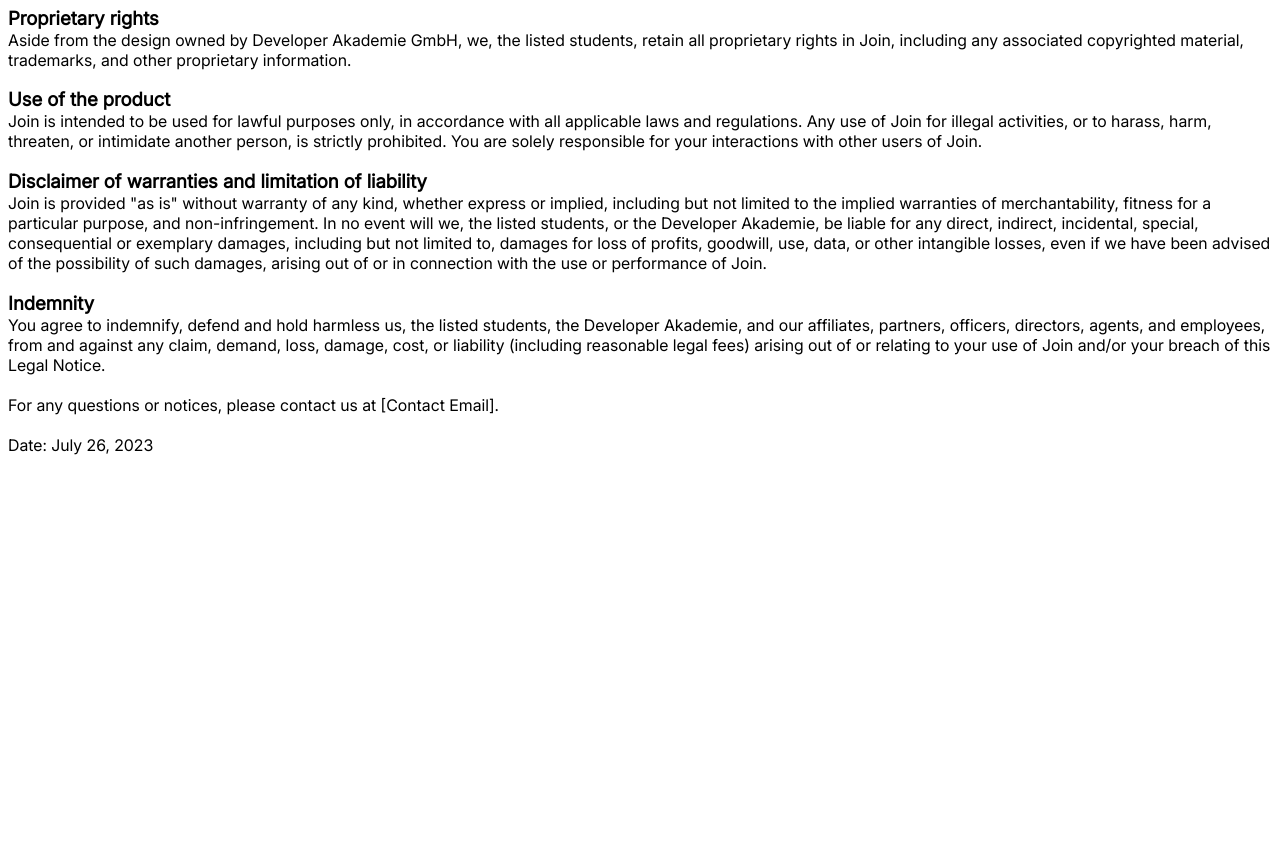
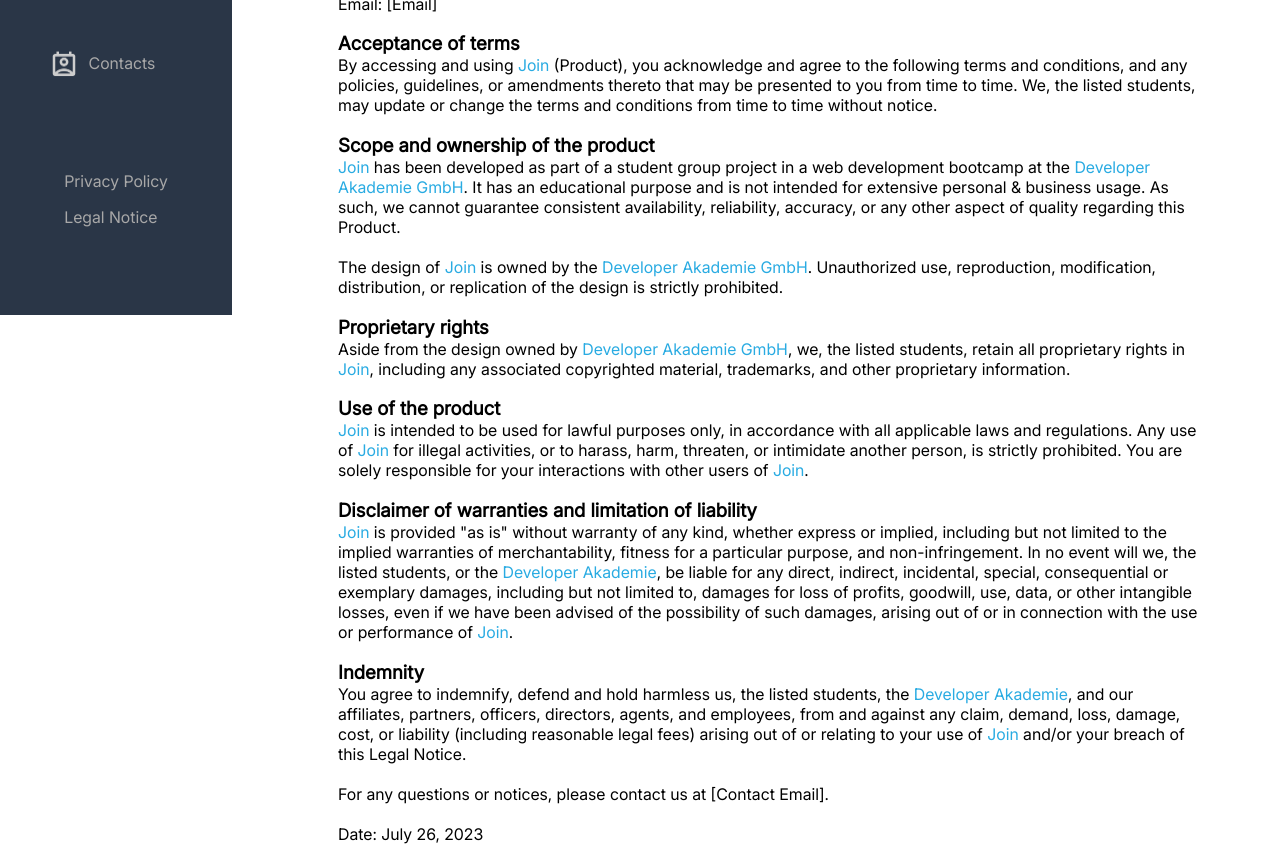
Before and after one commit to SebastianRegending/join, a plain HTML site: page legalnotice.html in a window 1280 px wide. Shown: the part 485-1345 px from the top of the page. Before the commit the page ends 956 px from the top, so only its background shows below. Drawn offline with Linux system fonts and the light colour scheme.

Commit message:
Add and style Legal Notice section

```diff
--- a/legalnotice.html
+++ b/legalnotice.html
@@ -6,13 +6,15 @@
     <meta name="viewport" content="width=device-width, initial-scale=1.0">
     <link rel="stylesheet" href="./styles/assets.css">
     <link rel="stylesheet" href="./styles/fonts.css">
+    <link rel="stylesheet" href="./styles/privacy-and-legal.css">
+    <script src="./scripts/script.js"></script>
     <title>Document</title>
 </head>
 
-<body>
-
+<body onload="includeHTML()">
+    <div w3-include-html="./menu.html"></div>
     <section class="legal-notice-container">
-        <h1>Legal Notice</h1>
+        <h1 class="legal_notice_headline">Legal Notice</h1>
 
         <h3 class="mb-0">Imprint</h3>
         <ul>
@@ -34,7 +36,9 @@
             Acceptance of terms
         </h3>
         <p class="mt-0">
-            By accessing and using Join (Product), you acknowledge and agree to the following terms and conditions, and
+            By accessing and using <a class="legalotice-link" href="#">Join</a> (Product), you acknowledge and agree to
+            the following terms and
+            conditions, and
             any
             policies, guidelines, or amendments thereto that may be presented to you from time to time. We, the listed
             students, may
@@ -44,13 +48,17 @@
             Scope and ownership of the product
         </h3>
         <p class="mt-0">
-            Join has been developed as part of a student group project in a web development bootcamp at the Developer
-            Akademie GmbH.
+            <a class="legalotice-link" href="#">Join</a> has been developed as part of a student group project in a web
+            development bootcamp at
+            the <a class="legalotice-link" href="#">Developer
+                Akademie GmbH</a>.
             It has an educational purpose and is not intended for extensive personal & business usage. As such, we
             cannot guarantee
             consistent availability, reliability, accuracy, or any other aspect of quality regarding this Product.
             <br><br>
-            The design of Join is owned by the Developer Akademie GmbH. Unauthorized use, reproduction, modification,
+            The design of <a class="legalotice-link" href="#">Join</a> is owned by the <a class="legalotice-link"
+                href="#">Developer Akademie GmbH</a>. Unauthorized
+            use, reproduction, modification,
             distribution,
             or replication of the design is strictly prohibited.
         </p>
@@ -58,51 +66,65 @@
             Proprietary rights
         </h3>
         <p class="mt-0">
-            Aside from the design owned by Developer Akademie GmbH, we, the listed students, retain all proprietary
-            rights in Join,
+            Aside from the design owned by <a class="legalotice-link" href="#">Developer Akademie GmbH</a>, we, the
+            listed students, retain all
+            proprietary
+            rights in <a class="legalotice-link" href="#">Join</a>,
             including any associated copyrighted material, trademarks, and other proprietary information.
         </p>
         <h3 class="mb-0">
             Use of the product
         </h3>
         <p class="mt-0">
-            Join is intended to be used for lawful purposes only, in accordance with all applicable laws and
+            <a class="legalotice-link" href="#">Join</a> is intended to be used for lawful purposes only, in accordance
+            with all applicable laws
+            and
             regulations. Any use of
-            Join for illegal activities, or to harass, harm, threaten, or intimidate another person, is strictly
+            <a class="legalotice-link" href="#">Join</a> for illegal activities, or to harass, harm, threaten, or
+            intimidate another person, is
+            strictly
             prohibited. You are
-            solely responsible for your interactions with other users of Join.
+            solely responsible for your interactions with other users of <a class="legalotice-link" href="#">Join</a>.
         </p>
         <h3 class="mb-0">
             Disclaimer of warranties and limitation of liability
         </h3>
         <p class="mt-0">
-            Join is provided "as is" without warranty of any kind, whether express or implied, including but not limited
+            <a class="legalotice-link" href="#">Join</a> is provided "as is" without warranty of any kind, whether
+            express or implied, including
+            but not limited
             to the
             implied warranties of merchantability, fitness for a particular purpose, and non-infringement. In no event
             will we, the
-            listed students, or the Developer Akademie, be liable for any direct, indirect, incidental, special,
+            listed students, or the <a class="legalotice-link" href="#">Developer Akademie</a>, be liable for any
+            direct, indirect, incidental,
+            special,
             consequential or
             exemplary damages, including but not limited to, damages for loss of profits, goodwill, use, data, or other
             intangible
             losses, even if we have been advised of the possibility of such damages, arising out of or in connection
             with the use or
-            performance of Join.
+            performance of <a class="legalotice-link" href="#">Join</a>.
         </p>
         <h3 class="mb-0">
             Indemnity
         </h3>
         <p class="mt-0">
-            You agree to indemnify, defend and hold harmless us, the listed students, the Developer Akademie, and our
+            You agree to indemnify, defend and hold harmless us, the listed students, the <a class="legalotice-link"
+                href="#">Developer
+                Akademie</a>, and our
             affiliates,
             partners, officers, directors, agents, and employees, from and against any claim, demand, loss, damage,
             cost, or
-            liability (including reasonable legal fees) arising out of or relating to your use of Join and/or your
+            liability (including reasonable legal fees) arising out of or relating to your use of <a
+                class="legalotice-link" href="#">Join</a>
+            and/or your
             breach of this
             Legal Notice.
             <br><br>
             For any questions or notices, please contact us at [Contact Email].
             <br><br>
-            Date: July 26, 2023
+            <time datetime="2023-07-26">Date: July 26, 2023</time>
         </p>
     </section>
 
--- a/menu.html
+++ b/menu.html
@@ -36,7 +36,7 @@
 
         <div class="legal-links">
             <a href="#">Privacy Policy</a>
-            <a href="#">Legal Notice</a>
+            <a href="legalnotice.html">Legal Notice</a>
         </div>
     </sidebar>
 
--- a/styles/assets.css
+++ b/styles/assets.css
@@ -5,3 +5,8 @@
 .mt-0{
     margin-top: 0;
 }
+
+.legalotice-link{
+    color: #29ABE2;
+    text-decoration: none;
+}
--- /dev/null
+++ b/styles/privacy-and-legal.css
@@ -0,0 +1,15 @@
+.legal-notice-container{
+    margin-top: 80px;
+    margin-left: 338px;
+    max-width: 1440px;
+    margin-right: 80px;
+}
+
+.legal_notice_headline{
+    font-size: 60px;
+}
+
+.legalotice-link{
+    color: #29ABE2;
+    text-decoration: none;
+}
```
Also changed, not shown: styles/style.css (line endings or trailing spaces).
